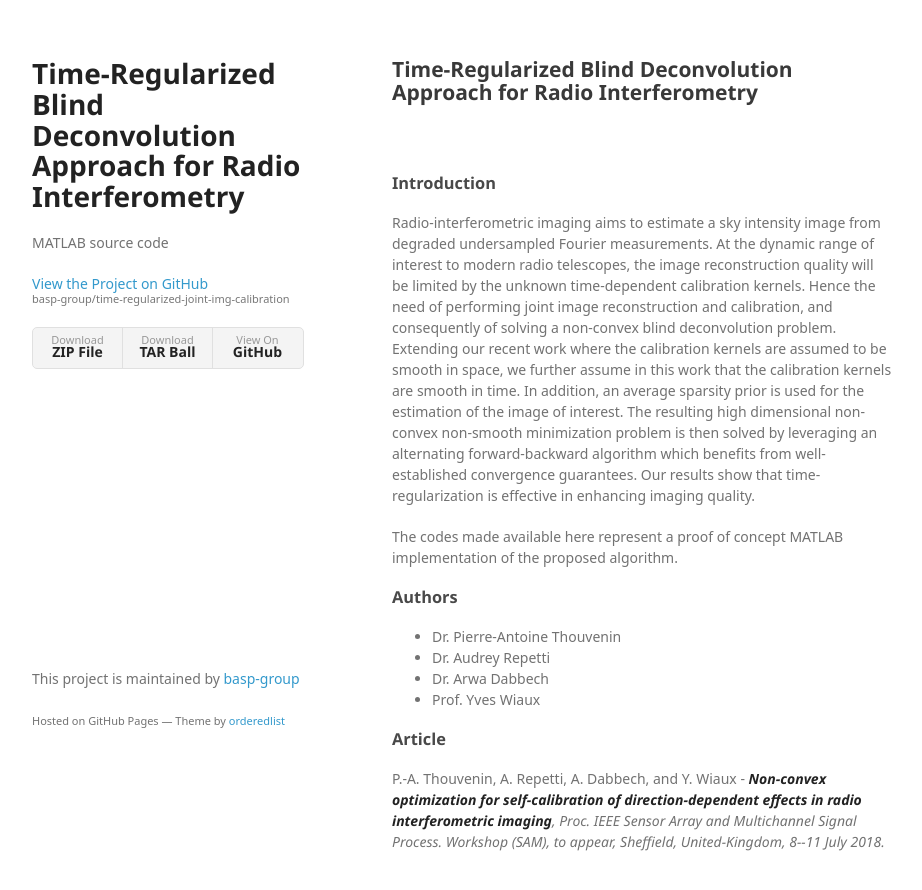
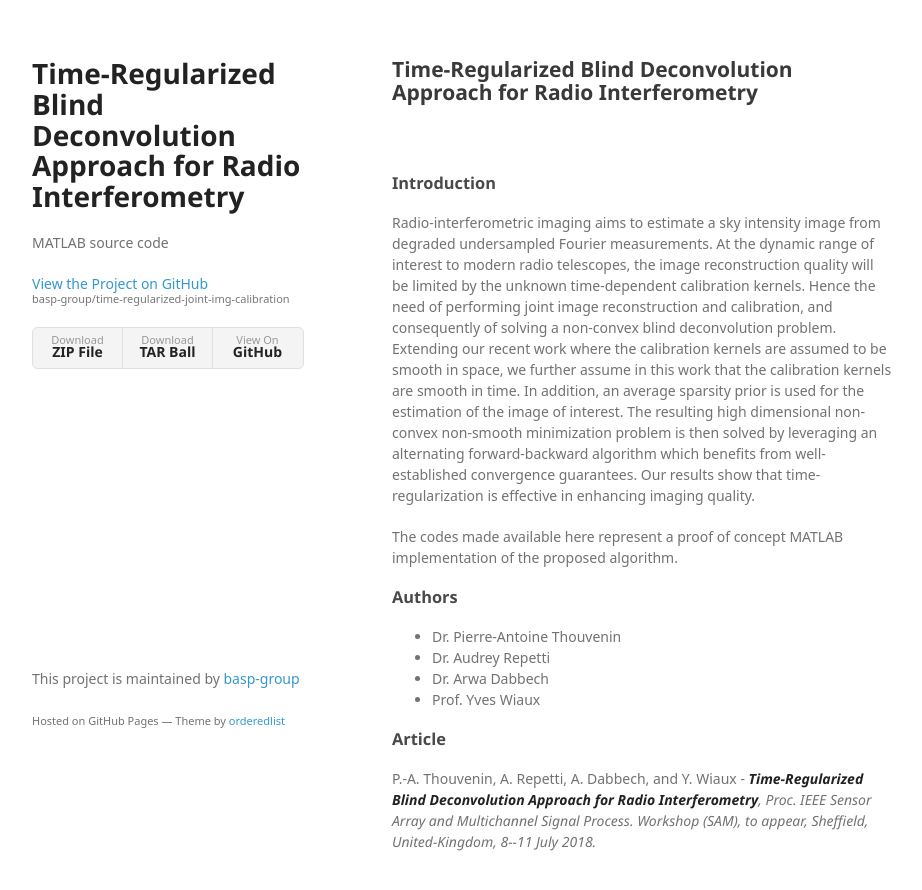
Before and after one commit to basp-group/SARA-CALIB-time-regularised, a plain HTML site: page index.html in a window 1280 px wide. Shown: the whole page, without its empty margins (178-1100 px from the left). Drawn offline with Linux system fonts and the light colour scheme; a web font is replaced by a local one.

Commit message:
Amend paper title in index.html

```diff
--- a/index.html
+++ b/index.html
@@ -58,7 +58,7 @@
 <a id="article" class="anchor" href="#article" aria-hidden="true"><span aria-hidden="true" class="octicon octicon-link"></span></a>Article</h3>
 
 <p>P.-A. Thouvenin, A. Repetti, A. Dabbech, and Y. Wiaux -
-<em><strong>Non-convex optimization for self-calibration of direction-dependent effects in radio interferometric imaging</strong>,
+<em><strong>Time-Regularized Blind Deconvolution Approach for Radio Interferometry</strong>,
   Proc. IEEE Sensor Array and Multichannel Signal Process. Workshop (SAM), to appear, Sheffield, United-Kingdom, 8--11 July 2018.
 </em></p>
 
```
